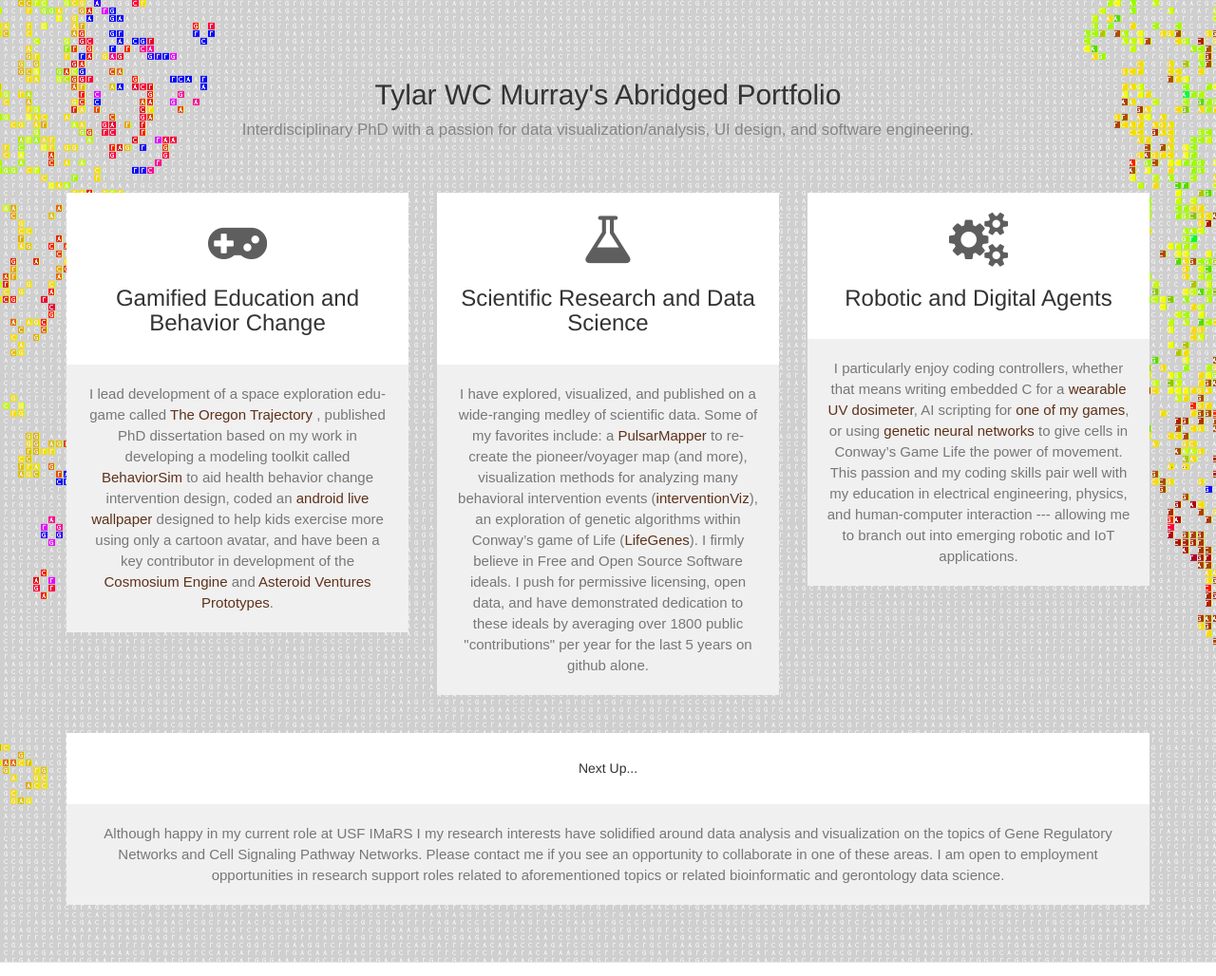
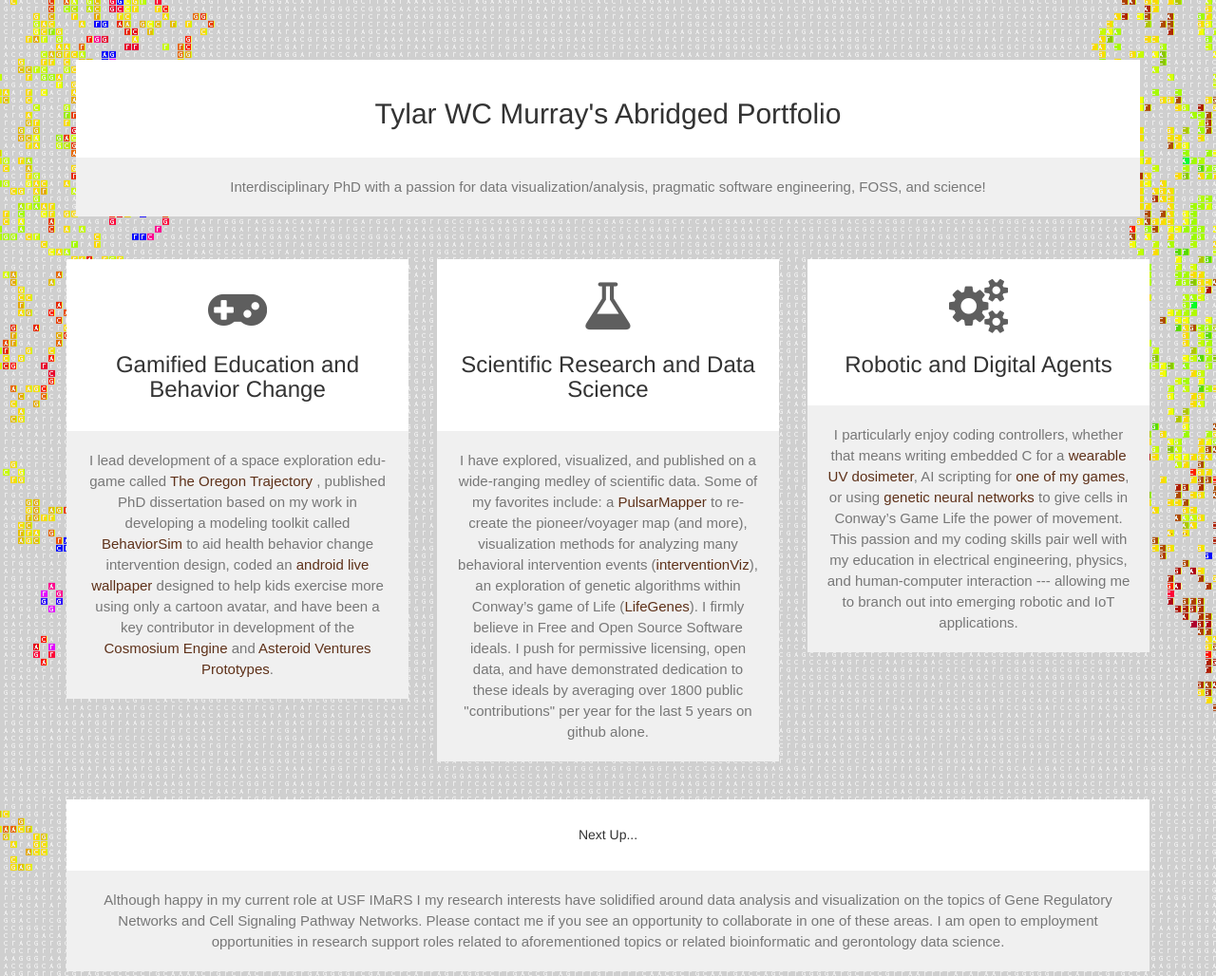
Before and after one commit to 7yl4r/7yl4r.github.io_OLD, a plain HTML site: page index.html in a window 1280 px wide. Shown: the top 1028 px of the page at 95% size. Drawn offline with nearby package versions, Linux system fonts and the light colour scheme.

Commit message:
change heading

```diff
--- a/index.html
+++ b/index.html
@@ -41,11 +41,13 @@
     <!--About-->
     <section id="aboutUs" class="secPad">
         <div class="container">
-            <div class="heading text-center">
+            <div class="heading text-center col-md-12 tileBox">
                 <!-- Heading -->
-                <h2>Tylar WC Murray's Abridged Portfolio</h2>
+		<div class="txtHead">
+                	<h2>Tylar WC Murray's Abridged Portfolio</h2>
+		</div>
                 <p>
-                    Interdisciplinary PhD with a passion for data visualization/analysis, UI design, and software engineering.
+                    Interdisciplinary PhD with a passion for data visualization/analysis, pragmatic software engineering, FOSS, and science!
                 </p>
             </div>
             <div class="row">
```
